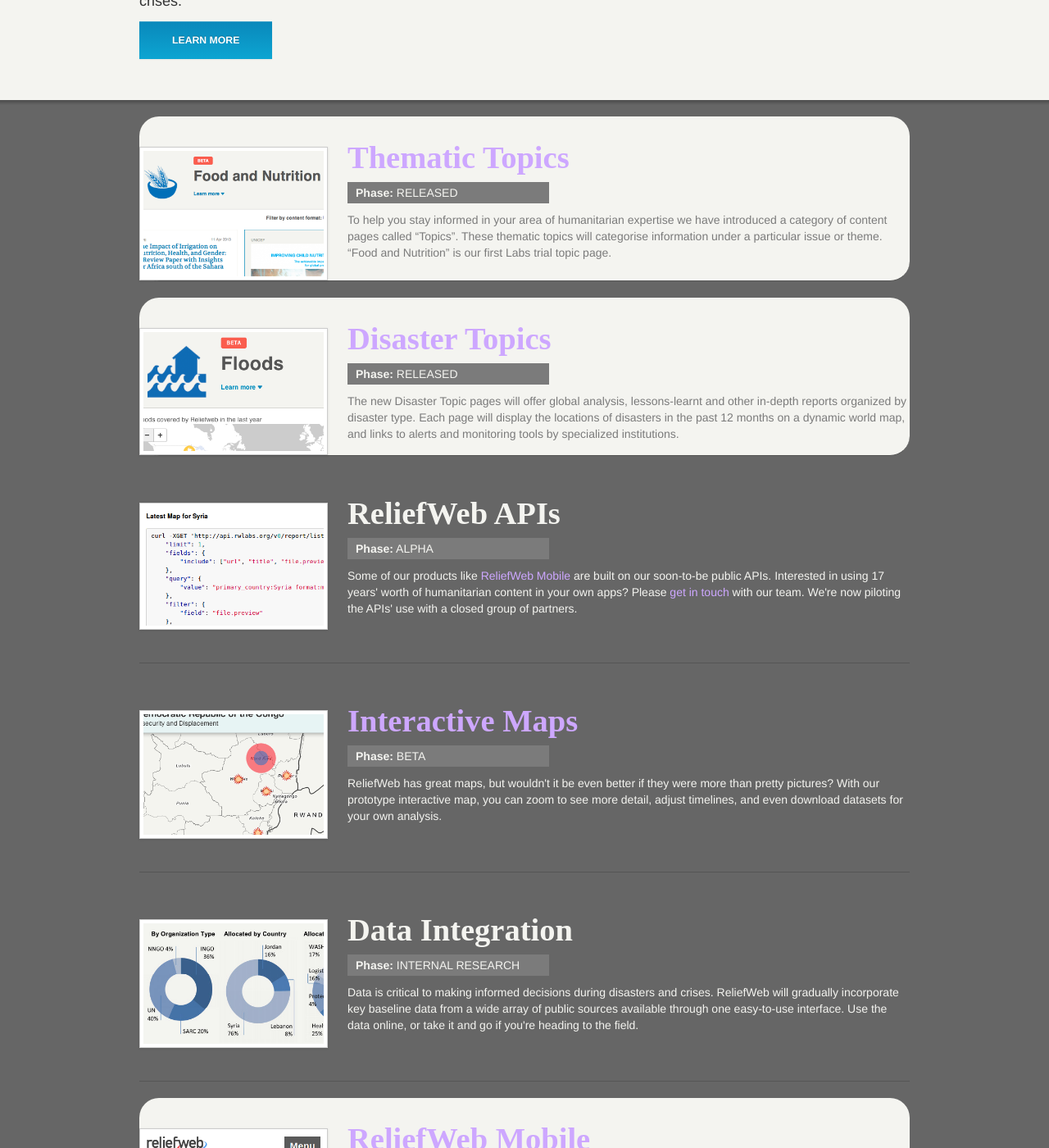
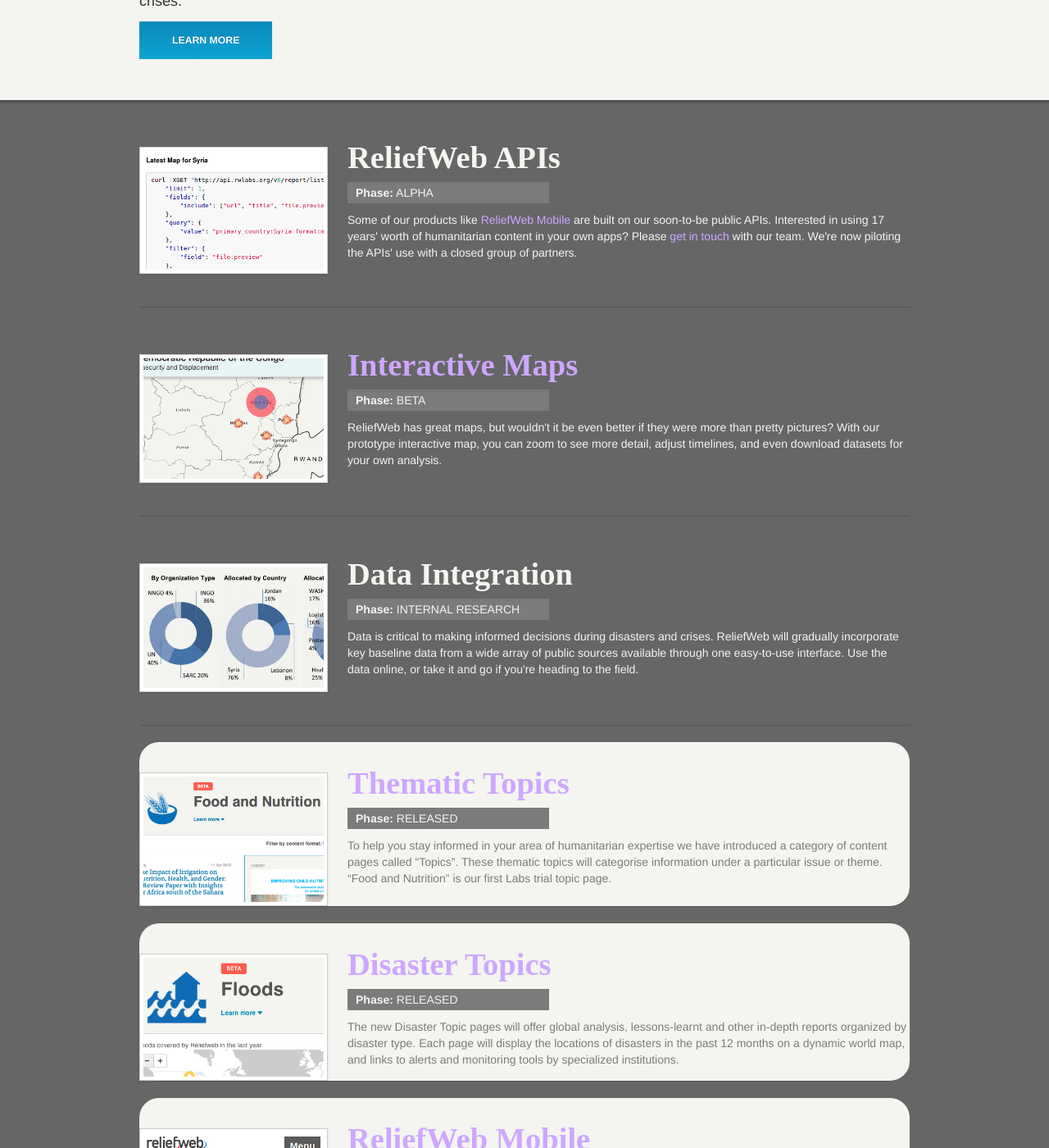
Before and after one commit to UN-OCHA/rwint-labs, a Jekyll site: the page built from index.html, in a window 1280 px wide and 1400 px high, scrolled down 415 px. Shown: the whole window at 82% size. Built offline with Jekyll 4.4.1, drawn with Linux system fonts in a browser that asks for light colours; some web fonts are replaced.

Commit message:
sort released projects to the end of the list

```diff
--- a/index.html
+++ b/index.html
@@ -4,6 +4,8 @@
 ---
 
 {% for post in site.posts %}
+{% capture phase %}{{ post.phase | downcase }}{% endcapture %}
+{% if phase != 'released' %}
 <div id="{{ post.id }}" class="row-fluid rw-project-list-item {{ post.phase | downcase }}">
   <div class="span3 rw-img-cell"><img src="{{ post.image }}" alt="" class="img-polaroid"></div>
   <div class="span9 rw-description-cell">
@@ -16,4 +18,23 @@
     <p>{{ post.content }}</p>
   </div>
 </div><!-- /re-project-hid -->
+{% endif %}
 {% endfor %}
+
+{% for post in site.posts %}
+{% capture phase %}{{ post.phase | downcase }}{% endcapture %}
+{% if phase == 'released' %}
+<div id="{{ post.id }}" class="row-fluid rw-project-list-item {{ post.phase | downcase }}">
+  <div class="span3 rw-img-cell"><img src="{{ post.image }}" alt="" class="img-polaroid"></div>
+  <div class="span9 rw-description-cell">
+    {% if post.link %}
+    <h2><a href="{{ post.link }}">{{ post.title }}</a></h2>
+    {% else %}
+    <h2>{{ post.title }}</h2>
+    {% endif %}
+    <p class="rw-status"><strong>Phase:</strong> {{ post.phase | upcase }}</p>
+    <p>{{ post.content }}</p>
+  </div>
+</div><!-- /re-project-hid -->
+{% endif %}
+{% endfor %}
```
Lines whose indentation alone changed are shown as unchanged.
